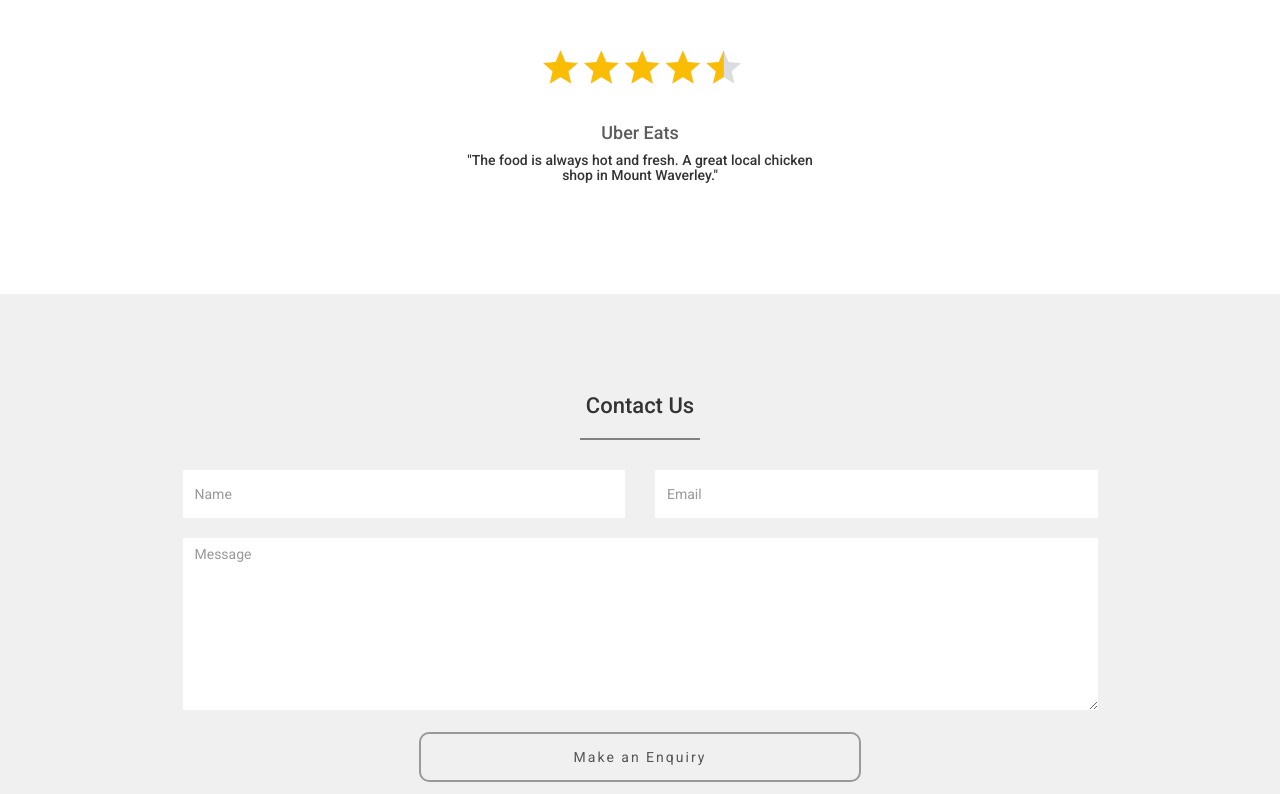
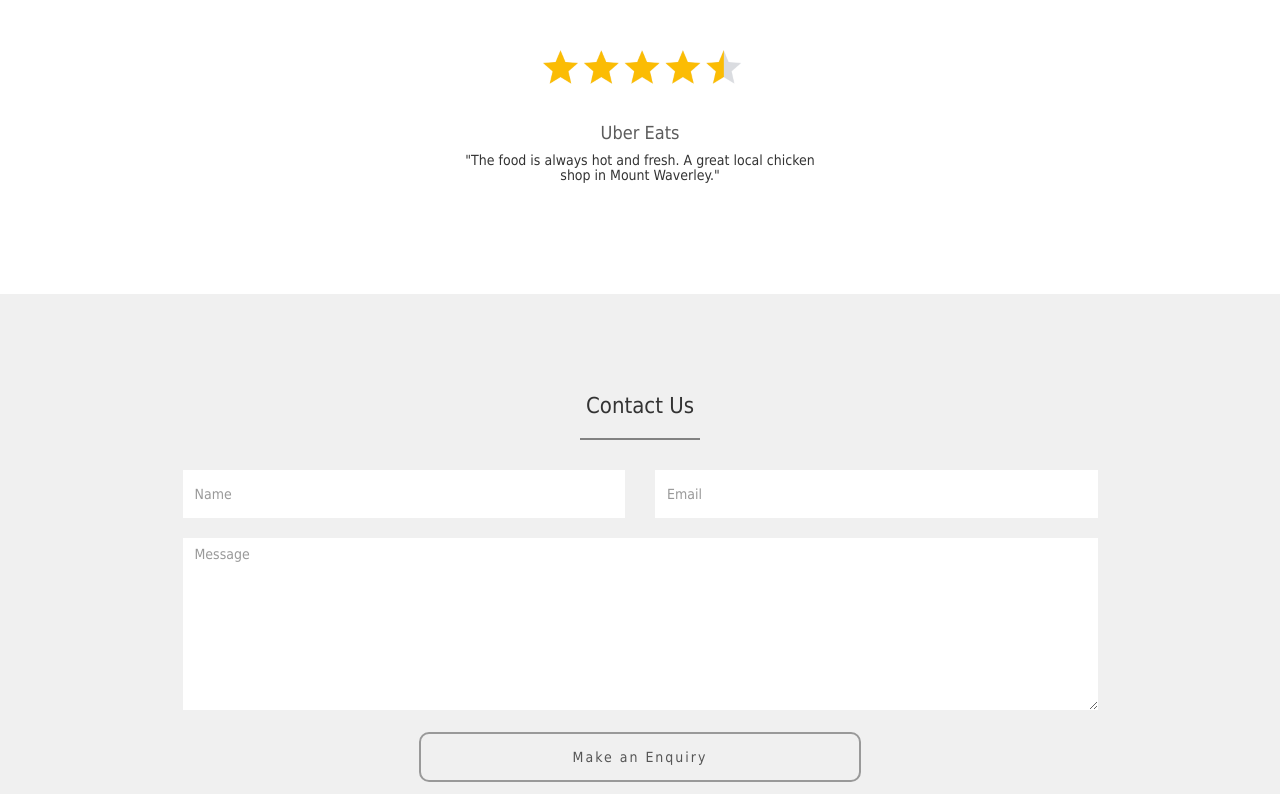
Before and after one commit to Nam-H-Pham/TheChickenExperts, a plain HTML site: page index.html in a window 1280 px wide. Shown: the part 4350-5144 px from the top of the page. Drawn offline with Linux system fonts and the light colour scheme.

Commit message:
Add files via upload

```diff
--- a/css/style.css
+++ b/css/style.css
@@ -1,15 +1,7 @@
-/*
-
-Template 2076 Zentro
-
-http://www.tooplate.com/view/2076-zentro
-
-*/
-
 body
 	{
 		background: #ffffff;
-    font-family: 'Roboto', sans-serif;
+    font-family: 'Tahoma', sans-serif;
     font-weight: 400;
     position: relative;
 	}
```
